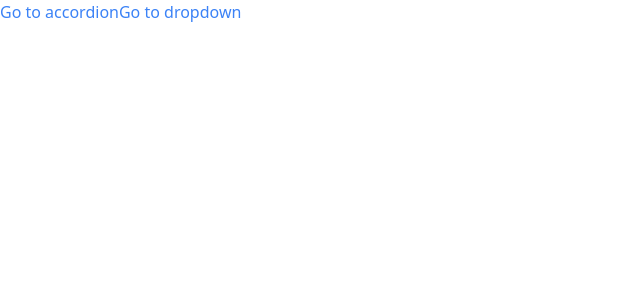
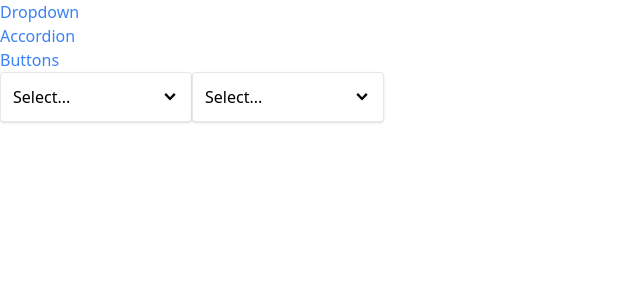
Before and after one commit to khale913/components, a React (Create React App) app: page / in a window 1280 px wide. Shown: the top 300 px of the page, without its empty margins (0-640 px from the left). Built offline with nearby package versions, Linux system fonts and the light colour scheme.

Commit message:
create sidebar component and import

```diff
--- a/src/App.js
+++ b/src/App.js
@@ -1,4 +1,4 @@
-import Link from "./components/Link";
+import Sidebar from "./components/Sidebar";
 import Route from "./components/Route";
 import AccordionPage from "./pages/AccordionPage";
 import DropdownPage from "./pages/DropdownPage";
@@ -6,13 +6,12 @@
 function App() {
   return (
     <div>
-      <Link to="/accordion">Go to accordion</Link>
-      <Link to="/dropdown">Go to dropdown</Link>
+      <Sidebar></Sidebar>
       <div>
         <Route path="/accordion">
           <AccordionPage />
         </Route>
-        <Route path="/dropdown">
+        <Route path="/">
           <DropdownPage></DropdownPage>
         </Route>
       </div>
--- /dev/null
+++ b/src/components/Sidebar.js
@@ -0,0 +1,26 @@
+import { render } from "@testing-library/react";
+import Link from "./Link";
+
+function Sidebar() {
+  const links = [
+    { label: "Dropdown", path: "/" },
+    { label: "Accordion", path: "/accordion" },
+    { label: "Buttons", path: "/buttons" },
+  ];
+
+  const renderedLinks = links.map((link) => {
+    return (
+      <Link key={link.label} to={link.path}>
+        {link.label}
+      </Link>
+    );
+  });
+
+  return (
+    <div className="sticky top-0 overflow-y-scroll flex flex-col">
+      {renderedLinks}
+    </div>
+  );
+}
+
+export default Sidebar;
```
